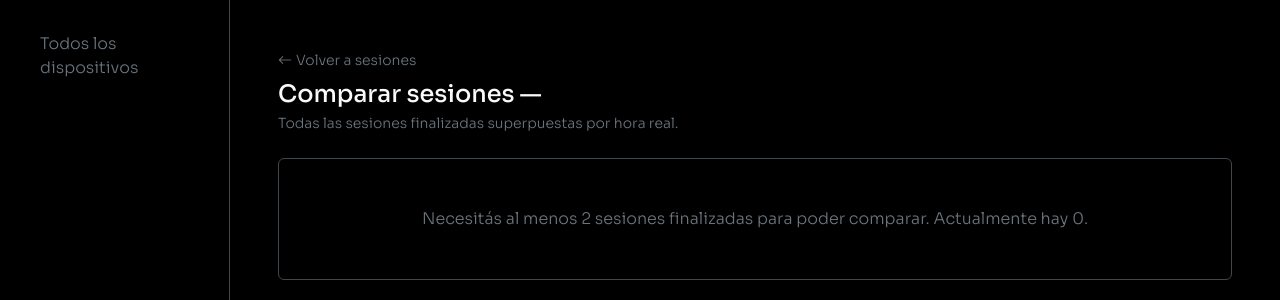
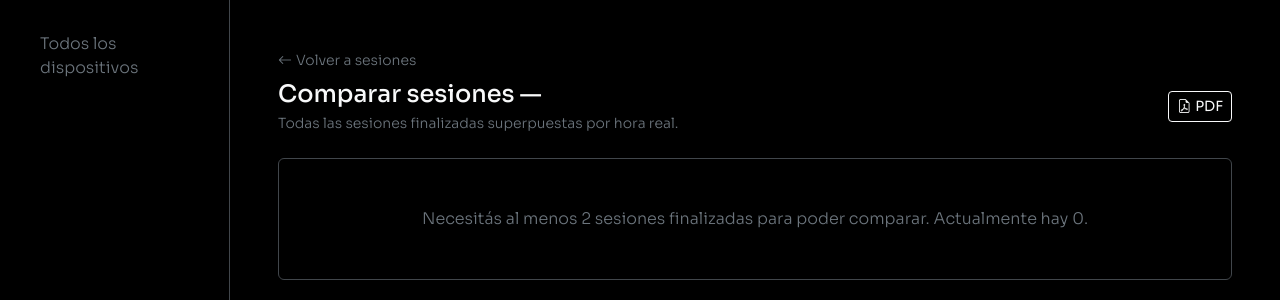
Before and after one commit to delpianocp/esp32-tester, a Django app: template templates/devices/comparar_sesiones.html in a window 1280 px wide. Shown: the part 63-363 px from the top of the page. Run offline with Django 5.2, Linux system fonts and the light colour scheme; the template is opened without the code that fills it, so the values that code supplies are empty.

Commit message:
fix comparar sesions

```diff
--- a/templates/devices/comparar_sesiones.html
+++ b/templates/devices/comparar_sesiones.html
@@ -11,7 +11,7 @@
         <h1 class="h4 text-light mb-1">Comparar sesiones — {{ device.nombre }}</h1>
         <p class="text-secondary small mb-0">Todas las sesiones finalizadas superpuestas por hora real.</p>
     </div>
-    <a id="btnPdfSesiones" href="#" class="btn btn-sm btn-outline-light d-none d-flex align-items-center gap-1">
+    <a href="{% url 'devices:comparar_sesiones_pdf' device.pk %}" class="btn btn-sm btn-outline-light d-flex align-items-center gap-1">
         <i class="bi bi-file-earmark-pdf"></i>PDF
     </a>
 </div>
@@ -138,11 +138,6 @@
 
             document.getElementById('tablaStats').classList.remove('d-none');
 
-            // Botón PDF
-            const btnPdf = document.getElementById('btnPdfSesiones');
-            btnPdf.href = `/dispositivos/${deviceId}/sesiones/comparar/pdf/`;
-            btnPdf.classList.remove('d-none');
-
         } catch (e) {
             console.error(e);
             mensaje.textContent = 'Hubo un error al traer los datos.';
```
